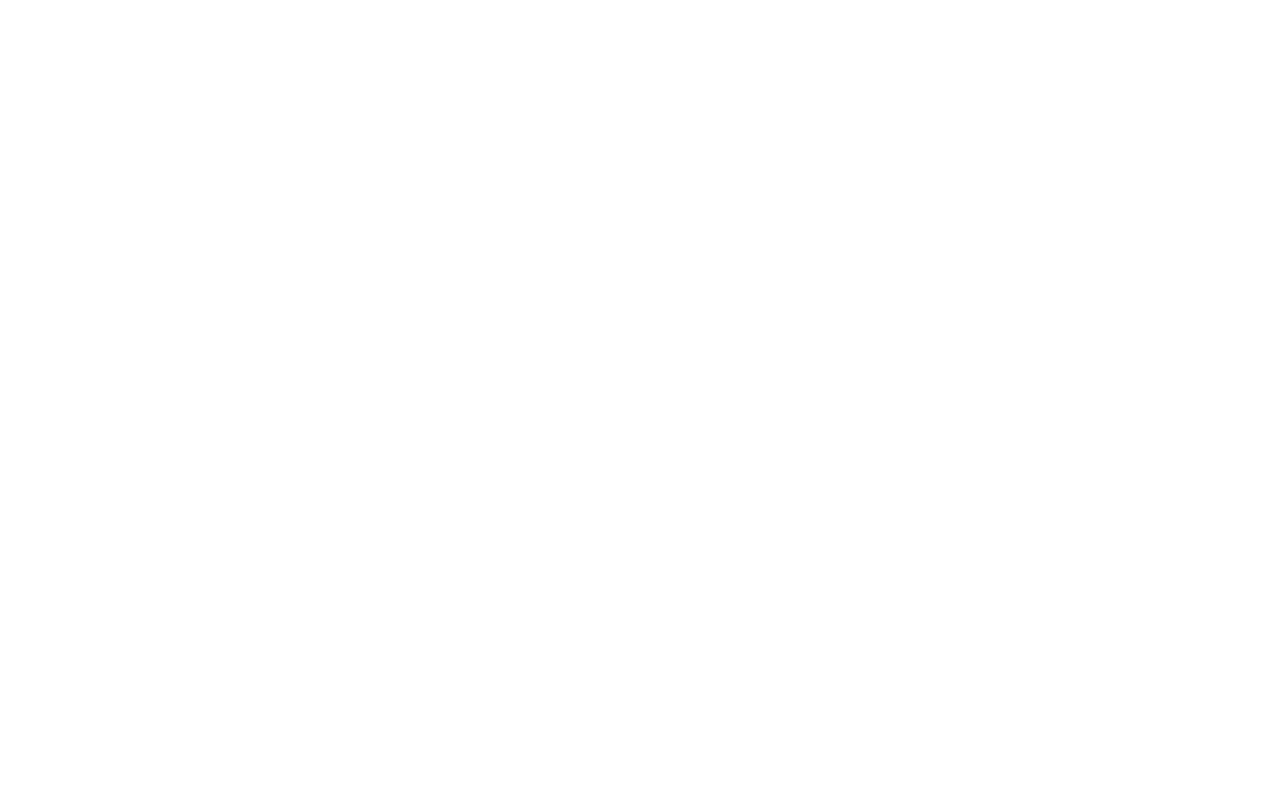
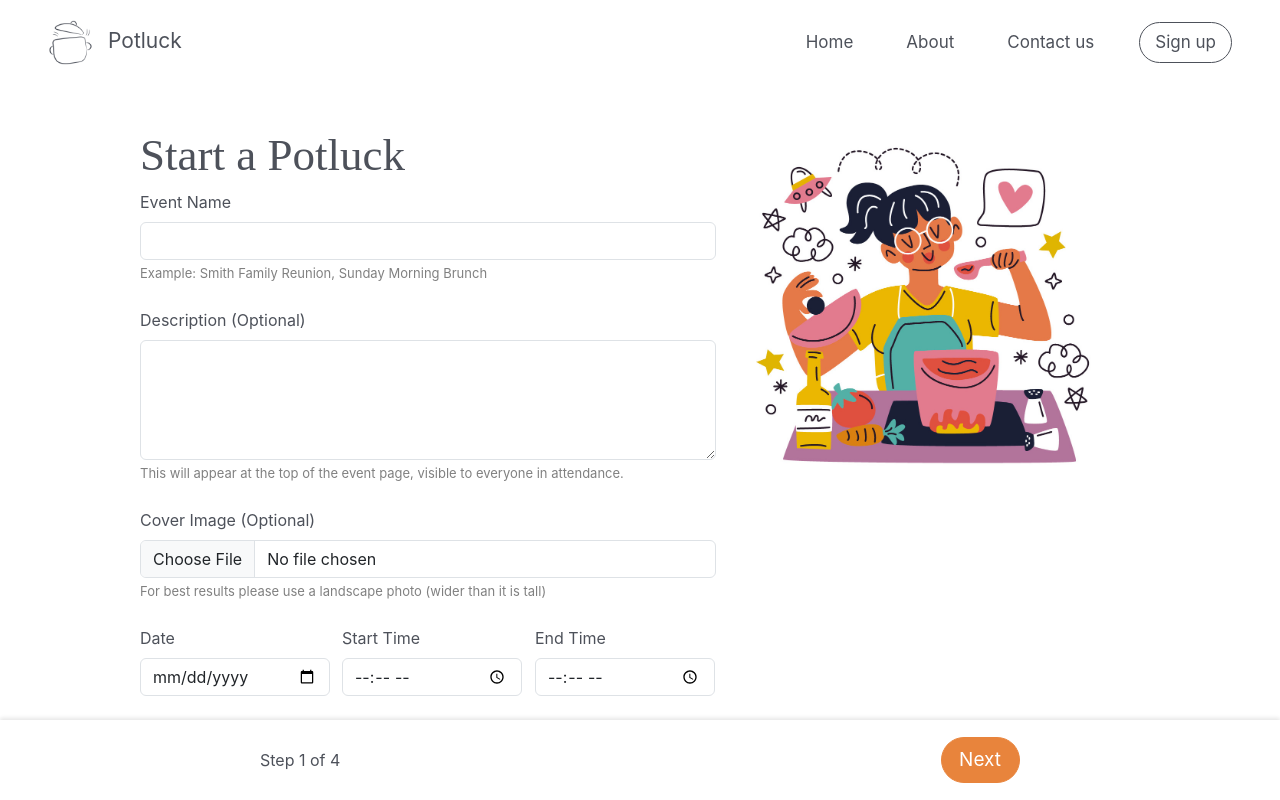
Before and after one commit to evangelisilva/potluck, a React (Create React App) app in the folder frontend/: page /events/new in a window 1280 px wide. Before the commit this address had no page. Built offline with nearby package versions, Linux system fonts and the light colour scheme.

Commit message:
Add event creation pages

```diff
--- a/frontend/src/App.js
+++ b/frontend/src/App.js
@@ -3,6 +3,7 @@
 import EmailPage from './pages/EmailPage';
 import RSVPPage from './pages/RSVPPage';
 import HomePage from './pages/HomePage';
+import NewEventPage from './pages/NewEventPage';
 
 const App = () => {
   return (
@@ -11,6 +12,7 @@
         <Route path="/" element={<HomePage />} />
         <Route path="/email" element={<EmailPage />} />
         <Route path="/rsvp/:eventId" element={<RSVPPage />} />
+        <Route path="/events/new" element={<NewEventPage />} />
       </Routes>
     </Router>
   );
--- a/frontend/src/components/SendEmailButton.js
+++ b/frontend/src/components/SendEmailButton.js
@@ -2,8 +2,7 @@
 import 'bootstrap/dist/css/bootstrap.min.css';
 import { Button } from 'react-bootstrap';
 
-// Author: Evangeli Silva
-// Description: This component represents a button used for sending email invites.
+// This component represents a button used for sending email invites.
 // It makes a request to a server-side endpoint to send the email with provided details.
 class SendEmailButton extends React.Component {
   handleClick = () => {
--- a/frontend/src/components/SignupButton.js
+++ b/frontend/src/components/SignupButton.js
@@ -1,8 +1,7 @@
 import React, { useState } from 'react';
 import { Button } from 'react-bootstrap';
 
-// Author: Evangeli Silva
-// Description: This component represents a button used for signing up.
+// This component represents a button used for signing up.
 // It changes its appearance when hovered over, providing visual feedback to the user.
 function SignupButton() {
     // State to track hover state
@@ -29,7 +28,7 @@
                 color: hovered ? '#FFFFFF' : '#4D515A',
                 backgroundColor: hovered ? '#4D515A' : 'transparent',
                 border: '1px solid #4D515A',
-                fontSize: '15px',
+                fontSize: '17px',
                 padding: '7px 15px'
             }}
             onMouseEnter={handleMouseEnter}
--- a/frontend/src/components/SignupNavbar.js
+++ b/frontend/src/components/SignupNavbar.js
@@ -3,8 +3,7 @@
 import { useLocation } from 'react-router-dom';
 import SignupButton from './SignupButton';
 
-// Author: Evangeli Silva
-// Description: This component represents the navigation bar of the application.
+// This component represents the navigation bar of the application.
 // It includes the logo, brand name, navigation links, and a signup button.
 const SignupNavbar = () => {
   // Get the current location using useLocation hook from react-router-dom
@@ -21,7 +20,7 @@
       <Navbar.Brand>
         {/* Logo */}
         <Image
-          src={process.env.PUBLIC_URL + 'logo.png'}
+          src={process.env.PUBLIC_URL + '/logo.png'}
           alt="Logo"
           style={{ maxHeight: '45px', paddingRight: '15px'}}
         />
--- a/frontend/src/pages/HomePage.js
+++ b/frontend/src/pages/HomePage.js
@@ -3,8 +3,7 @@
 import { useNavigate } from 'react-router-dom';
 import SignupNavbar from '../components/SignupNavbar';
 
-// Author: Evangeli Silva
-// Description: This component represents the homepage of the application.
+// This component represents the homepage of the application.
 // It includes a header, description, and a button to navigate to the create event page.
 function HomePage() {
     // Initialize the navigate function from useNavigate hook
@@ -49,7 +48,7 @@
                     {/* Right column */}
                     <Col md={8}>
                         {/* Main image */}
-                        <Image src={process.env.PUBLIC_URL + 'img_main.jpg'} style={{ paddingTop: '70px', paddingRight: '80px' }} fluid />
+                        <Image src={process.env.PUBLIC_URL + '/img_main.jpg'} style={{ paddingTop: '60px', paddingRight: '80px' }} fluid />
                     </Col>
                 </Row>
             </Container>
--- /dev/null
+++ b/frontend/src/pages/NewEventPage.js
@@ -0,0 +1,99 @@
+import React, { useState } from 'react';
+import { Button } from 'react-bootstrap';
+import { useNavigate } from 'react-router-dom';
+import NewEventPage1 from './NewEventPage1';
+import Page2Content from './Page2Content';
+import Page3Content from './Page3Content';
+import Page4Content from './Page4Content';
+import SignupNavbar from '../components/SignupNavbar';
+
+// Component for managing a multi-page event creation form
+function NewEvent() {
+    const navigate = useNavigate(); // Get history from React Router
+
+    // State to track the current page number
+    const [currentPage, setCurrentPage] = useState(1);
+    const totalPages = 4; // Total number of pages
+
+    // Function to handle moving to the next page
+    const nextPage = () => {
+        // If it's the last page, navigate to a different page
+        if (currentPage === totalPages) {
+            navigate('/different-page');
+        } else {
+            setCurrentPage(currentPage + 1);
+        }
+    };
+
+    // Function to handle moving to the previous page
+    const prevPage = () => {
+        setCurrentPage(currentPage - 1);
+    };
+
+    // Render different content based on the current page number
+    const renderPageContent = () => {
+        switch (currentPage) {
+            case 1:
+                return <NewEventPage1 />;
+            case 2:
+                return <Page2Content />;
+            case 3:
+                return <Page3Content />;
+            case 4:
+                return <Page4Content />;
+            default:
+                return <div>No content available for this page</div>;
+        }
+    };
+
+    return (
+        <div>
+            {/* Include SignupNavbar */}
+            <SignupNavbar />
+
+            {/* Render current page content */}
+            {renderPageContent()}
+
+            {/* Pagination buttons */}
+            <div style={{ position: 'fixed', bottom: 0, left: 0, width: '100%', height: '80px', padding: '10px', textAlign: 'right', boxShadow: '0px -2px 4px rgba(0, 0, 0, 0.1)', display: 'flex', justifyContent: 'flex-end', alignItems: 'center' }}>
+                {/* Display current step and total steps */}
+                <span style={{ fontFamily: 'Inter', color: ' #4D515A', marginRight: 'auto', marginLeft: '250px',}}>Step {currentPage} of {totalPages}</span>
+                {/* Render "Previous" button */}
+                {currentPage > 1 && <Button
+                                        variant="primary"
+                                        onClick={prevPage}
+                                        style={{
+                                            paddingLeft: '17px',
+                                            paddingRight: '18px',
+                                            paddingTop: '8px',
+                                            paddingBottom: '8px',
+                                            borderRadius: '30px',
+                                            backgroundColor: 'transparent',
+                                            borderColor: '#4D515A',
+                                            fontSize: '19px',
+                                            fontFamily: 'Inter',
+                                            color: ' #4D515A'
+                                        }}>Back</Button>}
+                {/* Render "Next" button */}
+                <Button
+                    variant="primary"
+                    onClick={nextPage}
+                    style={{
+                        marginLeft: '10px',
+                        paddingLeft: '17px',
+                        paddingRight: '18px',
+                        paddingTop: '8px',
+                        paddingBottom: '8px',
+                        borderRadius: '30px',
+                        backgroundColor: '#E8843C',
+                        borderColor: '#E8843C',
+                        fontSize: '19px',
+                        fontFamily: 'Inter',
+                        marginRight: '250px',
+                    }}>{currentPage === totalPages ? 'Next' : 'Next'}</Button>
+            </div>
+        </div>
+    );
+}
+
+export default NewEvent;
--- /dev/null
+++ b/frontend/src/pages/NewEventPage1.js
@@ -0,0 +1,90 @@
+import React from 'react';
+import { Container, Row, Col, Form, Image } from 'react-bootstrap';
+
+// This component renders a form for creating a new event.
+function NewEventPage1() {
+    return (
+        <Container>
+            <Row>
+                {/* Left column */}
+                <Col md={7} style={{ paddingTop: '50px', paddingLeft: '70px', color: '#4D515A', fontFamily: 'Inter' }}>
+                    {/* Event Title */}
+                    <h2 style={{ fontFamily: 'Aleo', fontSize: '45px' }}>Start a Potluck</h2>
+                    <Form.Group>
+                        {/* Event Name */}
+                        <Form.Label>Event Name</Form.Label>
+                        <Form.Control
+                            type="text"
+                            style={{ width: '576px' }}
+                            required
+                        />
+                        {/* Event Name Description */}
+                        <Form.Text style={{ color: 'gray', fontSize: '13px' }}>
+                            Example: Smith Family Reunion, Sunday Morning Brunch
+                        </Form.Text>
+                        <br /><br />
+
+                        {/* Event Description */}
+                        <Form.Label>Description (Optional)</Form.Label>
+                        <Form.Control
+                            as="textarea"
+                            rows={3}
+                            style={{ width: '576px', height: '120px' }}
+                        />
+                        {/* Event Description Note */}
+                        <Form.Text style={{ color: 'gray', fontSize: '13px' }}>
+                            This will appear at the top of the event page, visible to everyone in attendance.
+                        </Form.Text>
+                        <br /><br />
+
+                        {/* Cover Image Upload */}
+                        <Form.Label>Cover Image (Optional)</Form.Label>
+                        <Form.Control type="file" custom accept="image/*" style={{ width: '576px' }} />
+                        {/* Cover Image Upload Note */}
+                        <Form.Text style={{ color: 'gray', fontSize: '13px' }}>
+                            For best results please use a landscape photo (wider than it is tall)
+                        </Form.Text>
+                        <br /><br />
+
+                        {/* Event Date, Start Time, End Time */}
+                        <Row style={{ maxWidth: '600px' }}>
+                            {/* Event Date */}
+                            <Col style={{ paddingRight: '12px' }}>
+                                <Form.Label>Date</Form.Label>
+                                <Form.Control
+                                    type="date"
+                                    style={{ width: '190px' }}
+                                    required
+                                />
+                            </Col>
+                            {/* Event Start Time */}
+                            <Col style={{ paddingLeft: '0', paddingRight: '0' }}>
+                                <Form.Label>Start Time</Form.Label>
+                                <Form.Control
+                                    type="time"
+                                    style={{ width: '180px' }}
+                                    required
+                                />
+                            </Col>
+                            {/* Event End Time */}
+                            <Col>
+                                <Form.Label>End Time</Form.Label>
+                                <Form.Control
+                                    type="time"
+                                    style={{ width: '180px' }}
+                                    required
+                                />
+                            </Col>
+                        </Row>
+                    </Form.Group>
+                </Col>
+                {/* Right column */}
+                <Col md={5}>
+                    <Image src={process.env.PUBLIC_URL + '/img_1.jpg'} style={{ paddingTop: '60px', paddingRight: '80px' }} fluid />
+                </Col>
+            </Row>
+        </Container>
+    );
+}
+
+export default NewEventPage1;
--- /dev/null
+++ b/frontend/src/pages/Page2Content.js
@@ -0,0 +1,13 @@
+// Page2Content.js
+import React from 'react';
+
+function Page2Content() {
+    return (
+        <div>
+            <h2>Page 2 Content</h2>
+            <p>This is the content of page 2.</p>
+        </div>
+    );
+}
+
+export default Page2Content;
--- /dev/null
+++ b/frontend/src/pages/Page3Content.js
@@ -0,0 +1,13 @@
+// Page1Content.js
+import React from 'react';
+
+function Page3Content() {
+    return (
+        <div>
+            <h2>Page 3 Content</h2>
+            <p>This is the content of page 3.</p>
+        </div>
+    );
+}
+
+export default Page3Content;
--- /dev/null
+++ b/frontend/src/pages/Page4Content.js
@@ -0,0 +1,13 @@
+// Page1Content.js
+import React from 'react';
+
+function Page4Content() {
+    return (
+        <div>
+            <h2>Page 4 Content</h2>
+            <p>This is the content of page 4.</p>
+        </div>
+    );
+}
+
+export default Page4Content;
```
